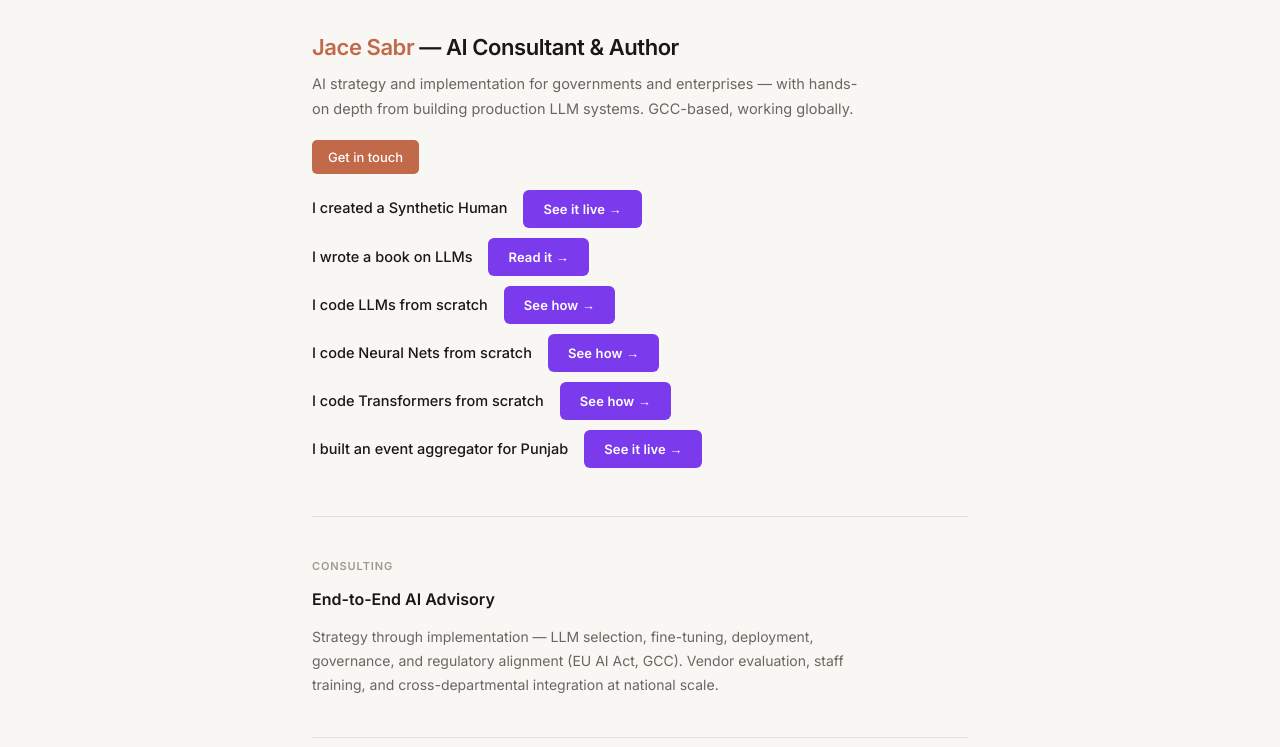
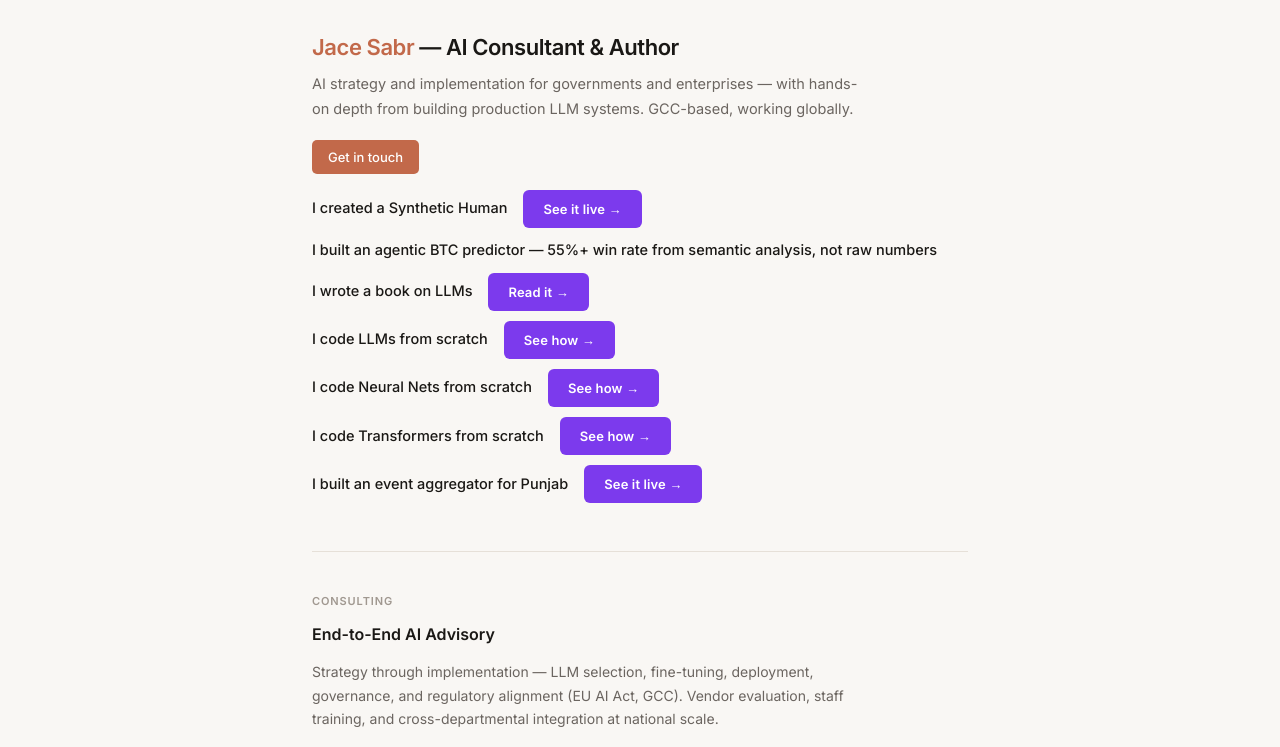
Before and after one commit to jacesabr/resume, a website: page index.html in a window 1280 px wide. Shown: the part 53-800 px from the top of the page. Drawn offline with Linux system fonts and the light colour scheme.

Commit message:
Add BTC predictor mention; link LLM-from-scratch row to Colab

```diff
--- a/index.html
+++ b/index.html
@@ -125,8 +125,9 @@ footer{text-align:center;padding:1.5rem;border-top:1px solid var(--border);color
     </div>
     <div class="hd-showcase">
       <div class="row"><span>I created a Synthetic Human</span><a href="https://realsynth.xyz/" target="_blank">See it live →</a></div>
+      <div class="row"><span>I built an agentic BTC predictor — 55%+ win rate from semantic analysis, not raw numbers</span></div>
       <div class="row"><span>I wrote a book on LLMs</span><a href="book/index.html">Read it →</a></div>
-      <div class="row"><span>I code LLMs from scratch</span><a href="#">See how →</a></div>
+      <div class="row"><span>I code LLMs from scratch</span><a href="https://colab.research.google.com/drive/1EHl74ZNGO84glJvspE8-PRhyEU9Qx4vJ" target="_blank">See how →</a></div>
       <div class="row"><span>I code Neural Nets from scratch</span><a href="#">See how →</a></div>
       <div class="row"><span>I code Transformers from scratch</span><a href="#">See how →</a></div>
       <div class="row"><span>I built an event aggregator for Punjab</span><a href="https://punjab-events-production.up.railway.app/" target="_blank">See it live →</a></div>
```
